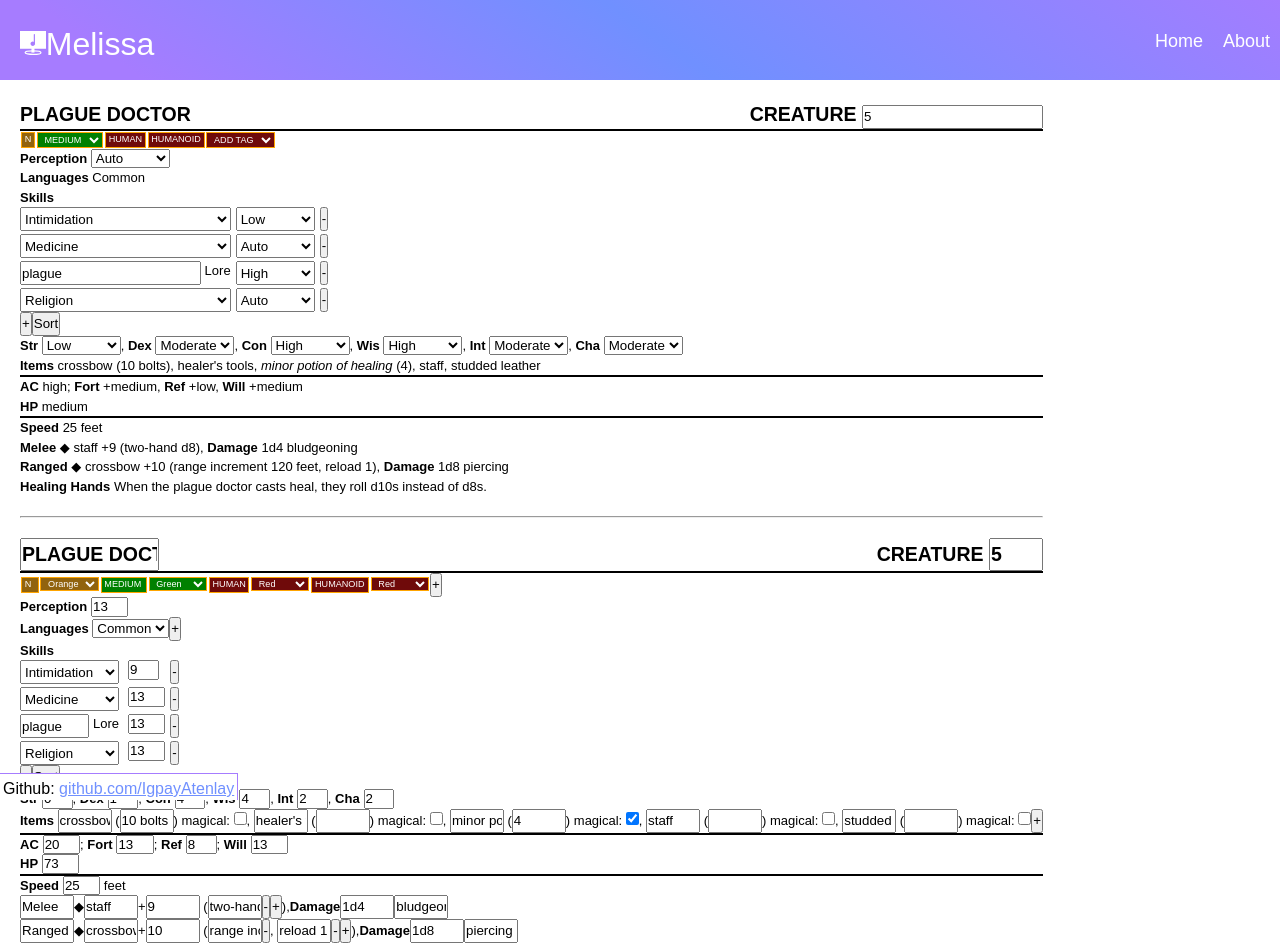
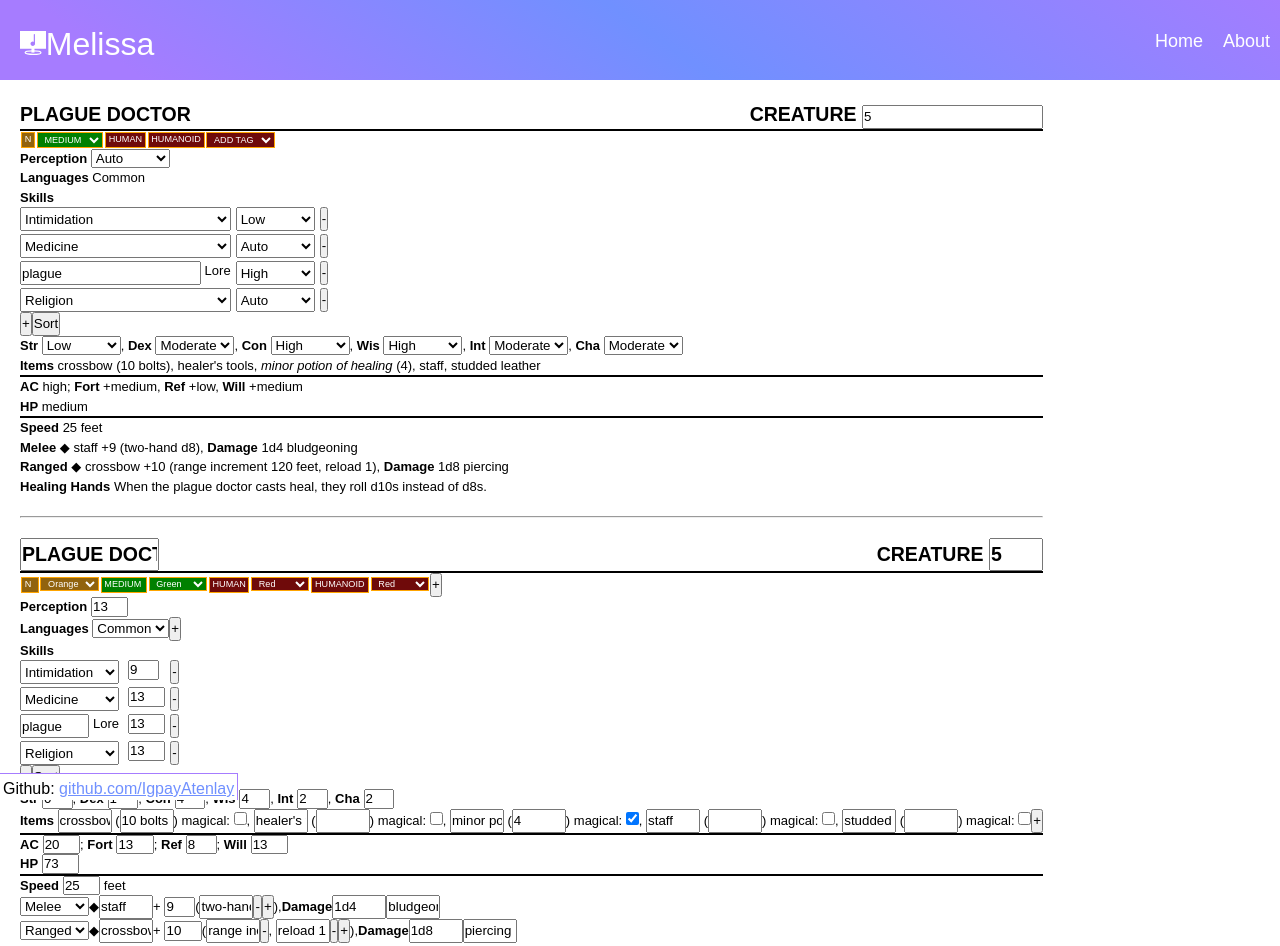
Before and after one commit to IgpayAtenlay/website, a React (Create React App) app in the folder client/: page /creatureCreator in a window 1280 px wide. Shown: the top 946 px of the page. Built offline with nearby package versions, Linux system fonts and the light colour scheme.

Commit message:
can change range and modifier

```diff
--- a/client/src/pages/creatureCreator/customForm/weapons/index.jsx
+++ b/client/src/pages/creatureCreator/customForm/weapons/index.jsx
@@ -1,5 +1,6 @@
-import startCase from "../../../../util/startCase";
 import TraitList from "./traitList";
+import Range from "./range";
+import NumberInput from "../numberInput";
 
 export default function Weapons(props) {
     var weapons = props.weapons.map(e =>
@@ -13,12 +14,12 @@ function Weapon(props) {
     var e = props.weapon;
     return (
         <div>
-            <input value ={startCase(e.range)} />
+            <Range id={e.id} />
             &#9670;
             <input value ={e.name} />
-            +
-            <input value ={e.modifier} /> (
-            <TraitList id={e.id}/>
+            <NumberInput location={e} label="+"/>
+            (
+                <TraitList id={e.id}/>
             ),
             <b>Damage</b>
             <input value ={e.damageDice} /><input value ={e.damageType} />
--- /dev/null
+++ b/client/src/pages/creatureCreator/customForm/weapons/range.jsx
@@ -0,0 +1,28 @@
+import {useContext} from 'react';
+import {CreatureContext} from "../../index";
+
+export default function Range(props) {
+    var {creature, setCreature} = useContext(CreatureContext);
+    var range = creature.weapons.find(a => a.id === props.id).range;
+
+    function handleChange(e) {
+        var weaponIndex = creature.weapons.findIndex(a => a.id === e.target.id);
+
+        setCreature(prevCreature => ({
+            ...prevCreature,
+            weapons: prevCreature.weapons.with(weaponIndex,
+                {
+                    ...prevCreature.weapons[weaponIndex],
+                    range: e.target.value
+                }
+            )
+        }));
+    }
+
+    return (
+        <select id={props.id} value={range} onChange={handleChange}>
+            <option value="melee">Melee</option>
+            <option value="ranged">Ranged</option>
+        </select>
+    );
+}
```
Also changed, not shown: client/src/pages/creatureCreator/customForm/numberInput.jsx (+12 -1 lines).
